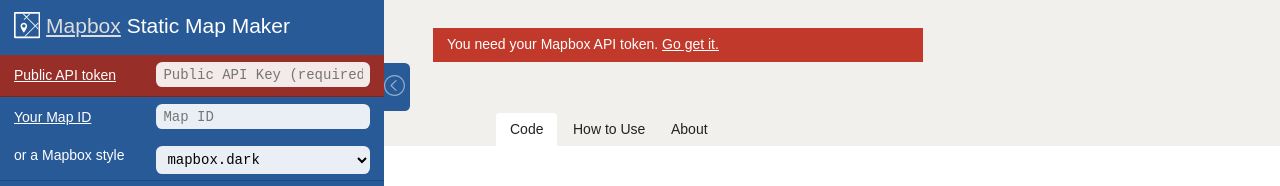
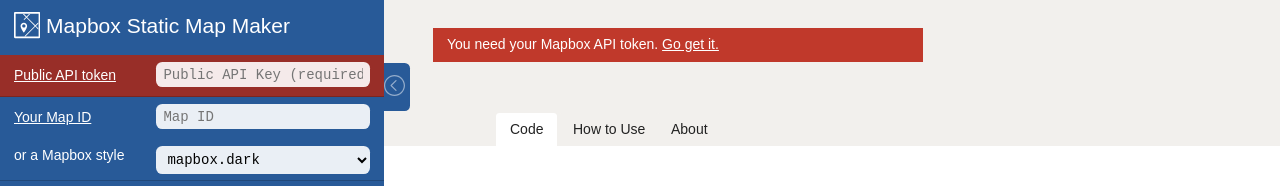
Before and after one commit to katydecorah/staticmapmaker, a Jekyll site: the page built from mapbox/index.html, in a window 1280 px wide. Shown: the top 186 px of the page. Built offline with Jekyll 4.4.1, drawn with Linux system fonts in a browser that asks for light colours; nearby versions of some CDN libraries.

Commit message:
removes link in header

```diff
--- a/_layouts/page.html
+++ b/_layouts/page.html
@@ -6,7 +6,7 @@
 <div class="main" ng-controller="{{ page.title | downcase }}Controller">
 <div class="col-left col">
 <header>
-<h1>{% include svg/icon.svg %} <a href="{{ page.link }}">{{ page.title }}</a> Static Map Maker</h1>
+<h1>{% include svg/icon.svg %} {{ page.title }} Static Map Maker</h1>
 </header>
 <label for="toggle" class="label-toggle">{% include svg/arrow-left.svg %}{% include svg/arrow-right.svg %}</label>
 <div class="controls">
--- a/css/lib/_type.scss
+++ b/css/lib/_type.scss
@@ -9,12 +9,6 @@
   font-size: 1.5em;
   color: white;
   font-weight: normal;
-  a {
-    color: #ddd;
-    &:hover {
-      color: #fff;
-    }
-  }
 }
 
 h2 {font-size: 1.424em;}
```
Also changed, not shown: css/main.css, 1 other file.
